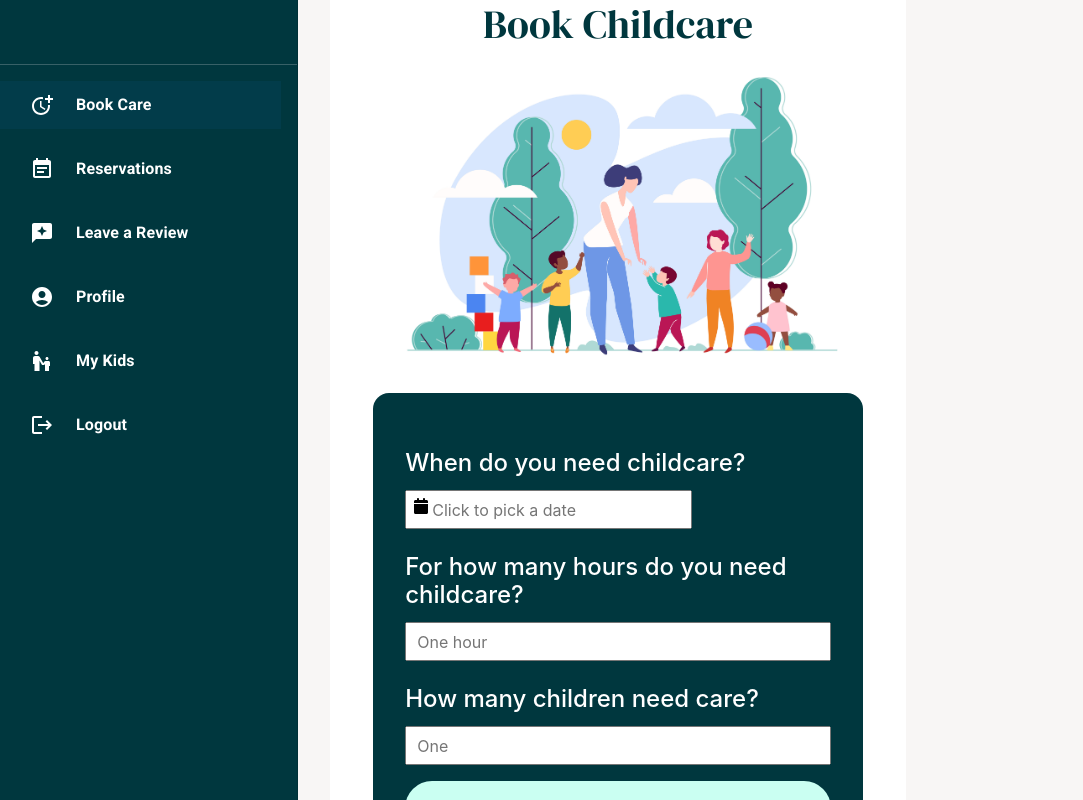
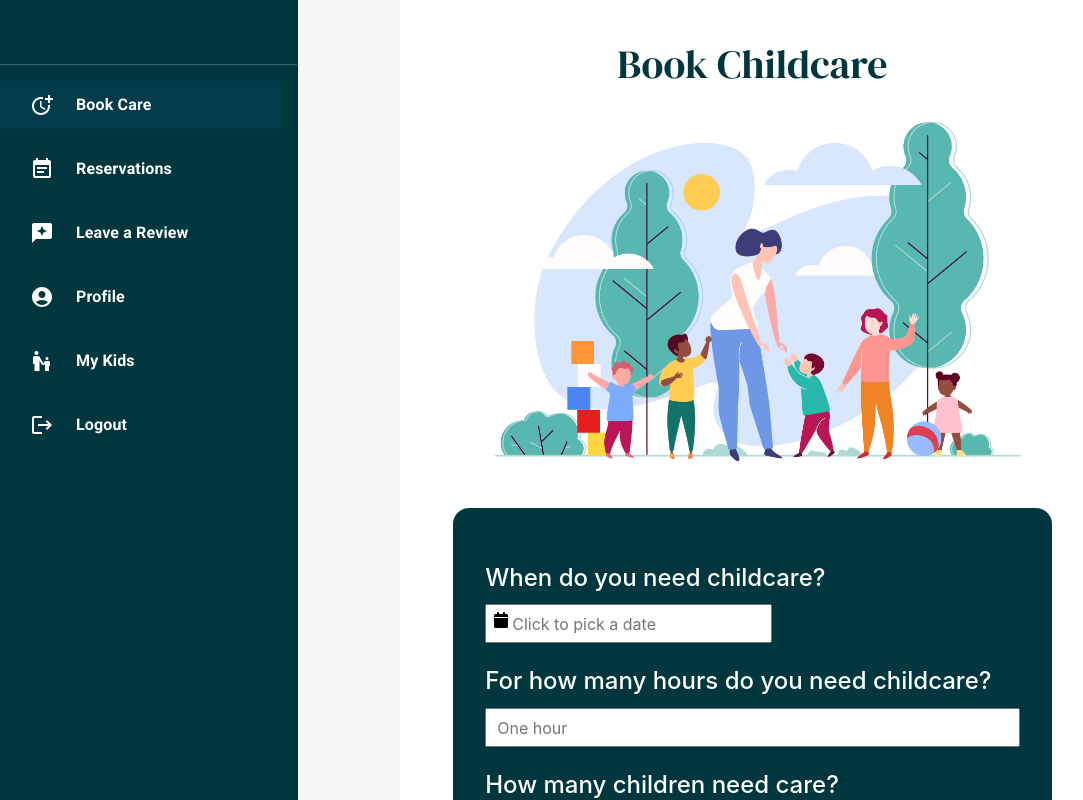
Before and after one commit to karilyn/CareBearers, a React (Create React App) app in the folder frontend/: page /book in a window 1280 px wide. Shown: the top 800 px of the page, without its empty margins (22-1105 px from the left). Built offline with nearby package versions, Linux system fonts and the light colour scheme.

Commit message:
Set left margin and column width

```diff
--- a/frontend/src/components/Book/BookingContainer.scss
+++ b/frontend/src/components/Book/BookingContainer.scss
@@ -4,6 +4,7 @@ h1.booking-container__title {
   font-family: $font-h1;
   color: $dark-green-color;
   padding-left: none;
+  padding-top: 1em;
 }
 
 // Center the container and give it a white background
@@ -12,9 +13,10 @@ h1.booking-container__title {
   justify-content: center;
   align-items: center;
   flex-direction: column;
-  width: 45%;
+  width: 55%;
   margin: 0 auto;
   background-color: #ffffff;
+  margin-left: 33%
 }
 
 // Make the image  80% of the container
```
